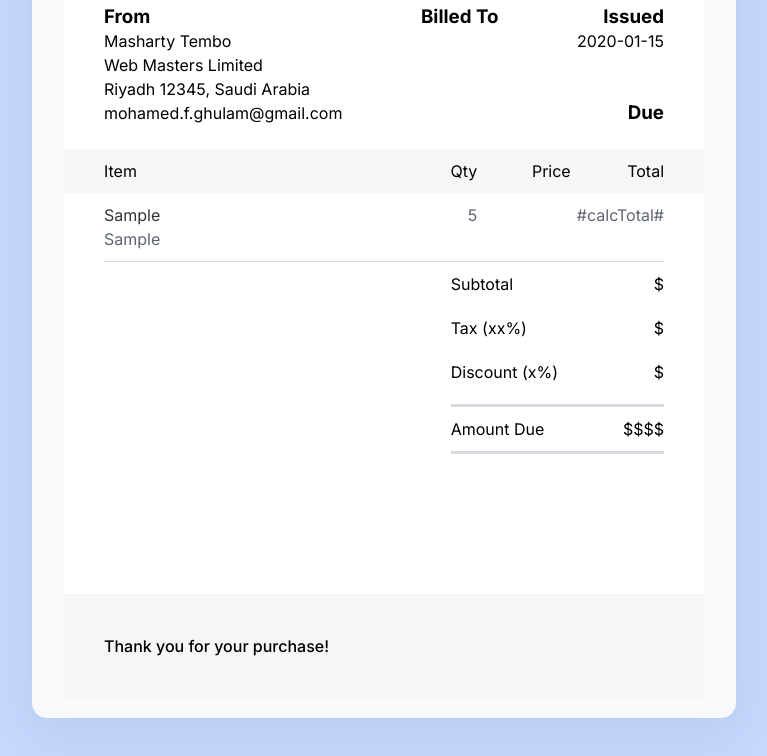
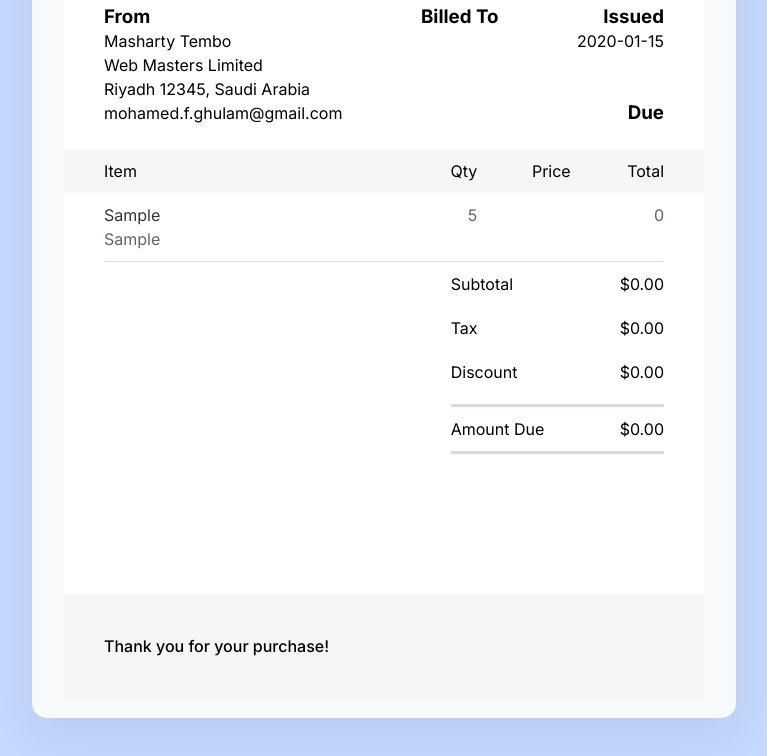
Before and after one commit to Gresham24/Invoice-Creator-App, a React (Vite) app: page / in a window 1280 px wide. Both pictures are taken after typing "Sample", "Sample", "2020-01-15", "Sample", "Sample", "5" into the empty fields and a click on the button "Create invoice". Shown: the part 303-1059 px from the top of the page, without its empty margins (256-1023 px from the left). Built offline with nearby package versions, Linux system fonts and the light colour scheme.

Commit message:
cost summary calculations

```diff
--- a/src/InvoiceApp.jsx
+++ b/src/InvoiceApp.jsx
@@ -7,6 +7,7 @@ function InvoiceApp() {
     const [formValues, setFormValues] = useState({
         details: {},
         items: [],
+        totals: {},
     });
 
     return (
--- a/src/components/Form.jsx
+++ b/src/components/Form.jsx
@@ -109,6 +109,9 @@ const StyledAddButton = styled.button`
 const StyledFormFooter = styled.div`
     & .costSummaries {
         display: flex;
+    }
+    & .costSummaryAmounts {
+        text-align: right;
     }
     & div:first-child {
         margin-right: 30px;
@@ -369,12 +372,9 @@ export default function Form() {
 
     const handleSubmit = (e) => {
         e.preventDefault();
-        setFormValues({ details, items });
+        setFormValues({ details, items, totals });
         navigate("/preview");
     };
-
-
-
 
     // Form display
     return (
@@ -543,7 +543,7 @@ export default function Form() {
                             <b>Total</b>
                         </p>
                     </div>
-                    <div>
+                    <div className="costSummaryAmounts">
                         <p className="subtotalAmount">
                             {totals.subtotal.toFixed(2)}
                         </p>
@@ -562,10 +562,7 @@ export default function Form() {
 
                 <StyledFormActionButtons>
                     <button className="cancelButton">Cancel</button>
-                    <button
-                        type="submit"
-                        className="createInvoiceButton"
-                    >
+                    <button type="submit" className="createInvoiceButton">
                         Create invoice
                     </button>
                 </StyledFormActionButtons>
--- a/src/components/FormPrint.jsx
+++ b/src/components/FormPrint.jsx
@@ -162,6 +162,9 @@ function FormPrint() {
     const navigate = useNavigate();
     // const componentRef = useRef();
 
+    // Accessing the cost summaries
+    const { totals } = formValues;
+
     // Storing saved invoice details
     const formEntryDetails = {
         invoiceNumber: formValues.details.invoiceNumber,
@@ -187,7 +190,9 @@ function FormPrint() {
                     Back
                 </button>
                 <PDFDownloadLink
-                    document={<PDFDocument formValues={formValues} />}
+                    document={
+                        <PDFDocument formValues={formValues} totals={totals} />
+                    }
                     fileName={`INV${formEntryDetails.invoiceNumber}`}
                     style={{ textDecoration: "none" }}
                 >
@@ -196,7 +201,9 @@ function FormPrint() {
                     }
                 </PDFDownloadLink>
             </StyledbuttonWrapper>
+
             <StyledContainer>
+                {/************** Invoice header section ****************/}
                 <StyledHeader>
                     <img src={companyDetails.companyLogo} alt="logo" />
                     <div className="title">
@@ -204,6 +211,8 @@ function FormPrint() {
                         <p>{`NO. ${formEntryDetails.invoiceNumber}`}</p>
                     </div>
                 </StyledHeader>
+
+                {/************** Invoice details section ****************/}
                 <StyledInvoiceDetails>
                     <div className="companyDetails">
                         <h3>From</h3>
@@ -245,6 +254,8 @@ function FormPrint() {
                         </div>
                     </div>
                 </StyledInvoiceDetails>
+
+                {/************** Description headers section ****************/}
                 <StyldDescriptionHeaders>
                     <div className="flex-left">
                         <div>Item</div>
@@ -255,6 +266,8 @@ function FormPrint() {
                         <div>Total</div>
                     </div>
                 </StyldDescriptionHeaders>
+
+                {/************** Line items section ****************/}
                 {formValues.items.map((lineItem) => (
                     <StyledLineItem key={lineItem.id}>
                         <div className="lineItemContainer">
@@ -265,30 +278,33 @@ function FormPrint() {
                             <div className="flex-right">
                                 <p>{lineItem.qty}</p>
                                 <p>{lineItem.price}</p>
-                                <p>#calcTotal#</p>
+                                <p>{lineItem.qty * lineItem.price}</p>
                             </div>
                         </div>
-                        {/* <p> {lineItem.lineItemTotal}</p> */}
                     </StyledLineItem>
                 ))}
+
+                {/************** Cost summaries section ****************/}
                 <StyledTotalSummaries>
                     <div className="subtotal">
                         <p>Subtotal</p>
-                        <p>$</p>
+                        <p>${totals.subtotal.toFixed(2)}</p>
                     </div>
                     <div className="taxAmount">
-                        <p>Tax (xx%)</p>
-                        <p>$</p>
+                        <p>Tax</p>
+                        <p>${totals.tax.toFixed(2)}</p>
                     </div>
                     <div className="discountTotal">
-                        <p>Discount (x%)</p>
-                        <p>$</p>
+                        <p>Discount</p>
+                        <p>${totals.discount.toFixed(2)}</p>
                     </div>
                     <div className="totalAmount">
                         <p>Amount Due</p>
-                        <p>$$$$</p>
+                        <p>${totals.total.toFixed(2)}</p>
                     </div>
                 </StyledTotalSummaries>
+
+                {/************** Extra info section ****************/}
                 <StyledExtraInfo>
                     {formEntryDetails.bankDetails && (
                         <div className="paymentInfoContainer">
--- a/src/components/PDFDocument.jsx
+++ b/src/components/PDFDocument.jsx
@@ -156,9 +156,9 @@ const styles = StyleSheet.create({
     },
 });
 
-const itemsPerPage = 2;
+const itemsPerPage = 4;
 
-const PDFDocument = ({ formValues }) => {
+const PDFDocument = ({ formValues, totals }) => {
     // Storing saved invoice details
     const formEntryDetails = {
         invoiceNumber: formValues.details.invoiceNumber,
@@ -328,15 +328,15 @@ const PDFDocument = ({ formValues }) => {
                                                 styles.lineItemRightSectionText
                                             }
                                         >
-                                            #calcTotal#
+                                            {lineItem.qty * lineItem.price}
                                         </Text>
                                     </View>
                                 </View>
                             </View>
                         ))}
-                        {/* PAge Numbers */}
+                        {/* Page Numbers */}
                         <View style={styles.footer}>
-                            <View> </View>
+                            <View></View>
                             <Text
                                 style={styles.pageNumbers}
                                 render={({ pageNumber, totalPages }) =>
@@ -352,15 +352,19 @@ const PDFDocument = ({ formValues }) => {
                                 <View wrap style={styles.totalSummaries}>
                                     <View style={styles.amountWrappers}>
                                         <Text>Subtotal</Text>
-                                        <Text>$</Text>
+                                        <Text>
+                                            ${totals.subtotal.toFixed(2)}
+                                        </Text>
                                     </View>
                                     <View style={styles.amountWrappers}>
-                                        <Text>Tax (xx%)</Text>
-                                        <Text>$</Text>
+                                        <Text>Tax</Text>
+                                        <Text>${totals.tax.toFixed(2)}</Text>
                                     </View>
                                     <View style={styles.amountWrappers}>
-                                        <Text>Discount (x%)</Text>
-                                        <Text>$</Text>
+                                        <Text>Discount</Text>
+                                        <Text>
+                                            ${totals.discount.toFixed(2)}
+                                        </Text>
                                     </View>
                                     <View
                                         style={[
@@ -374,7 +378,7 @@ const PDFDocument = ({ formValues }) => {
                                         ]}
                                     >
                                         <Text>Amount Due</Text>
-                                        <Text>$$$$</Text>
+                                        <Text>${totals.total.toFixed(2)}</Text>
                                     </View>
                                 </View>
                                 <View style={styles.extraInfoSection}>
```
